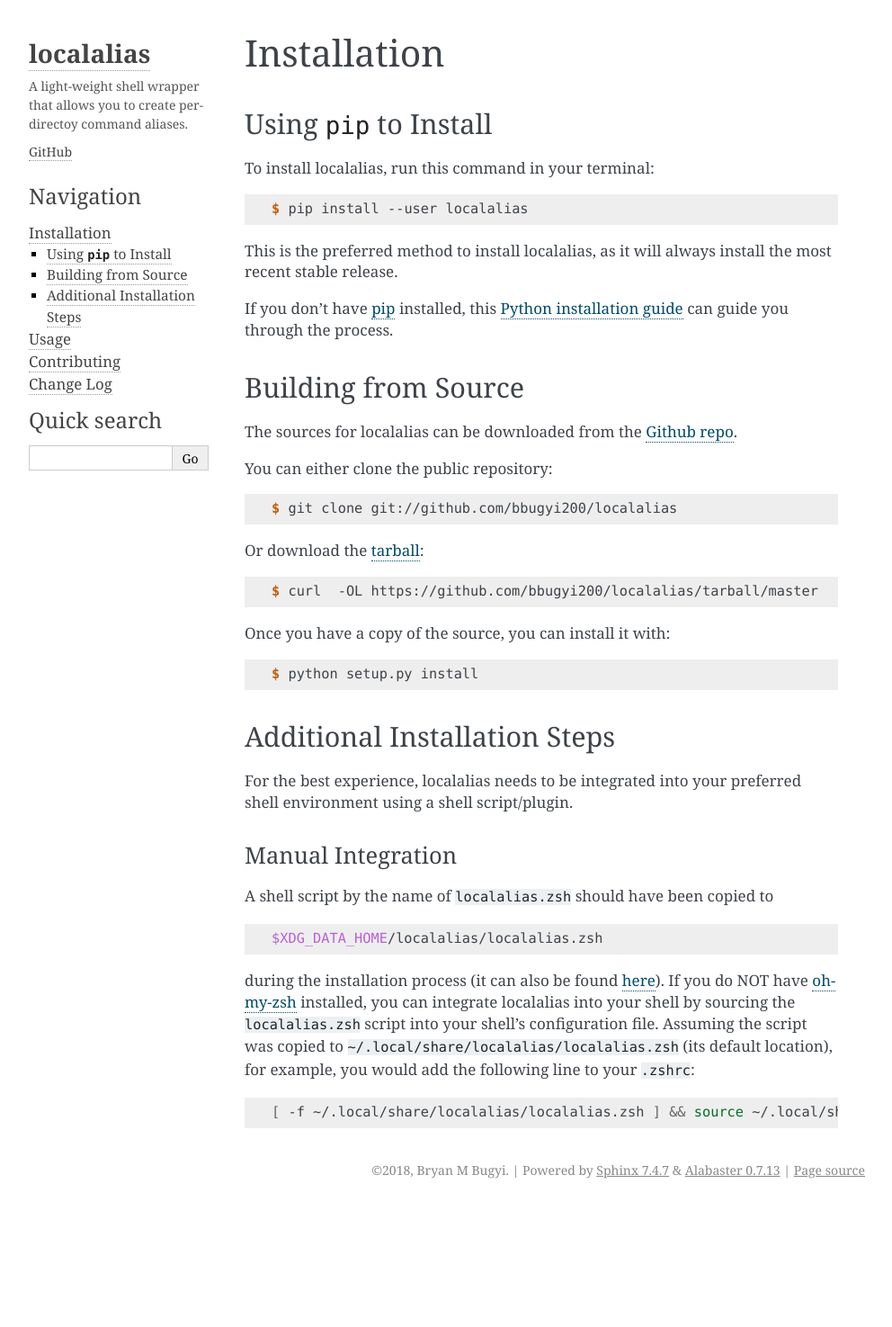
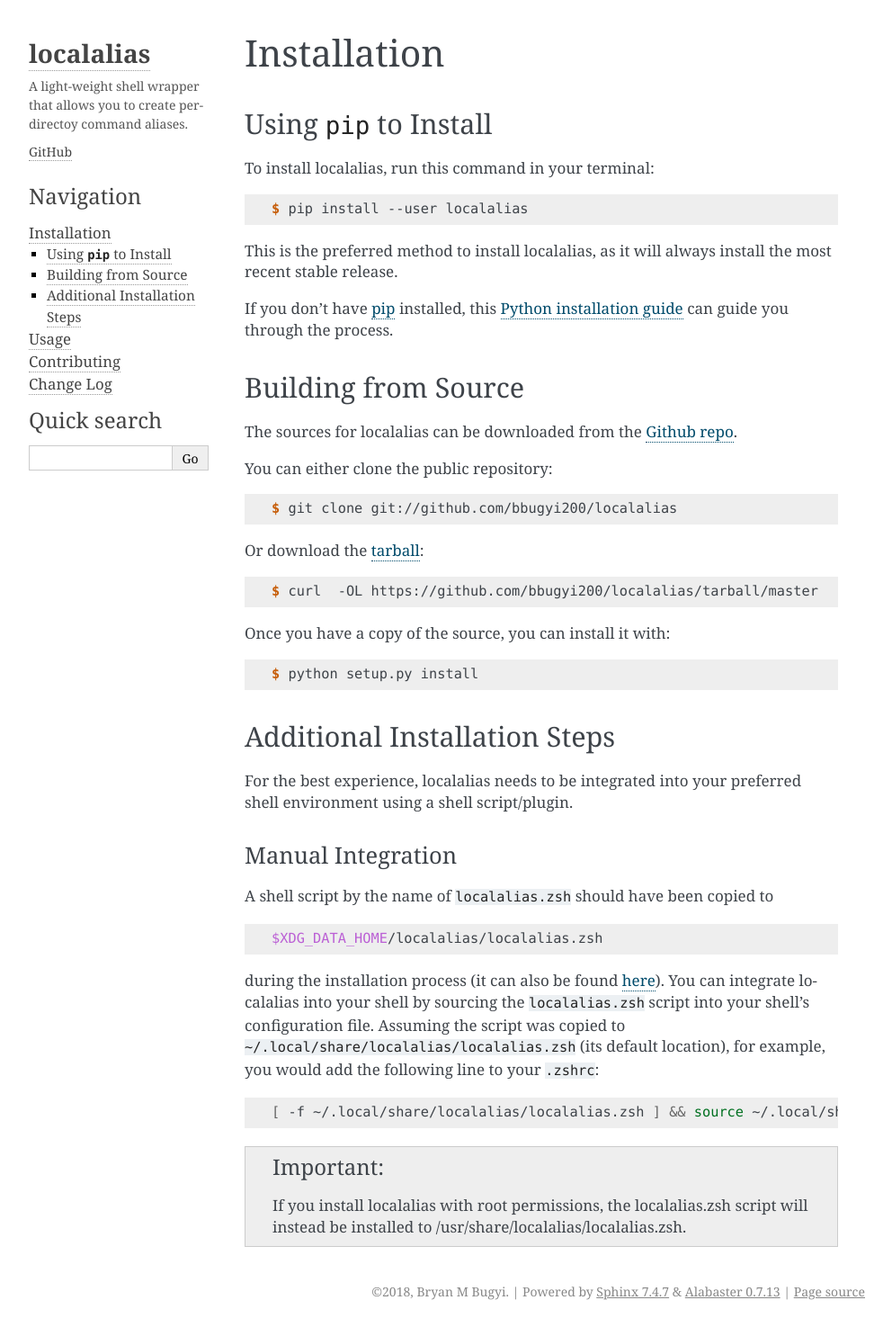
Before and after one commit to bbugyi200/funky, a Sphinx documentation site: the page built from docs/installation.rst, in a window 1280 px wide. Shown: the whole page at 90% size, without its empty margins (148-1140 px from the left). Built offline with Sphinx 7.4.7, drawn with Linux system fonts in a browser that asks for light colours; before the commit the page ends 1340 px from its top, so only the background shows below that.

Commit message:
Docs: update installation doc

```diff
--- a/docs/installation.rst
+++ b/docs/installation.rst
@@ -71,16 +71,19 @@
 
    $XDG_DATA_HOME/localalias/localalias.zsh
 
-during the installation process (it can also be found `here`__). If you do NOT have `oh-my-zsh`_
-installed, you can integrate localalias into your shell by sourcing the ``localalias.zsh`` script
-into your shell's configuration file. Assuming the script was copied to
-``~/.local/share/localalias/localalias.zsh`` (its default location), for example, you would add the
-following line to your ``.zshrc``:
+during the installation process (it can also be found `here`__).  You can integrate localalias into
+your shell by sourcing the ``localalias.zsh`` script into your shell's configuration file. Assuming
+the script was copied to ``~/.local/share/localalias/localalias.zsh`` (its default location), for
+example, you would add the following line to your ``.zshrc``:
 
 .. code-block:: shell
 
    [ -f ~/.local/share/localalias/localalias.zsh ] && source ~/.local/share/localalias/localalias.zsh
 
+.. important::
+
+  If you install localalias with root permissions, the localalias.zsh script will instead be
+  installed to /usr/share/localalias/localalias.zsh.
 
 __  https://github.com/bbugyi200/localalias/blob/master/scripts/zsh/localalias.zsh
 .. _oh-my-zsh: https://github.com/robbyrussell/oh-my-zsh
```
